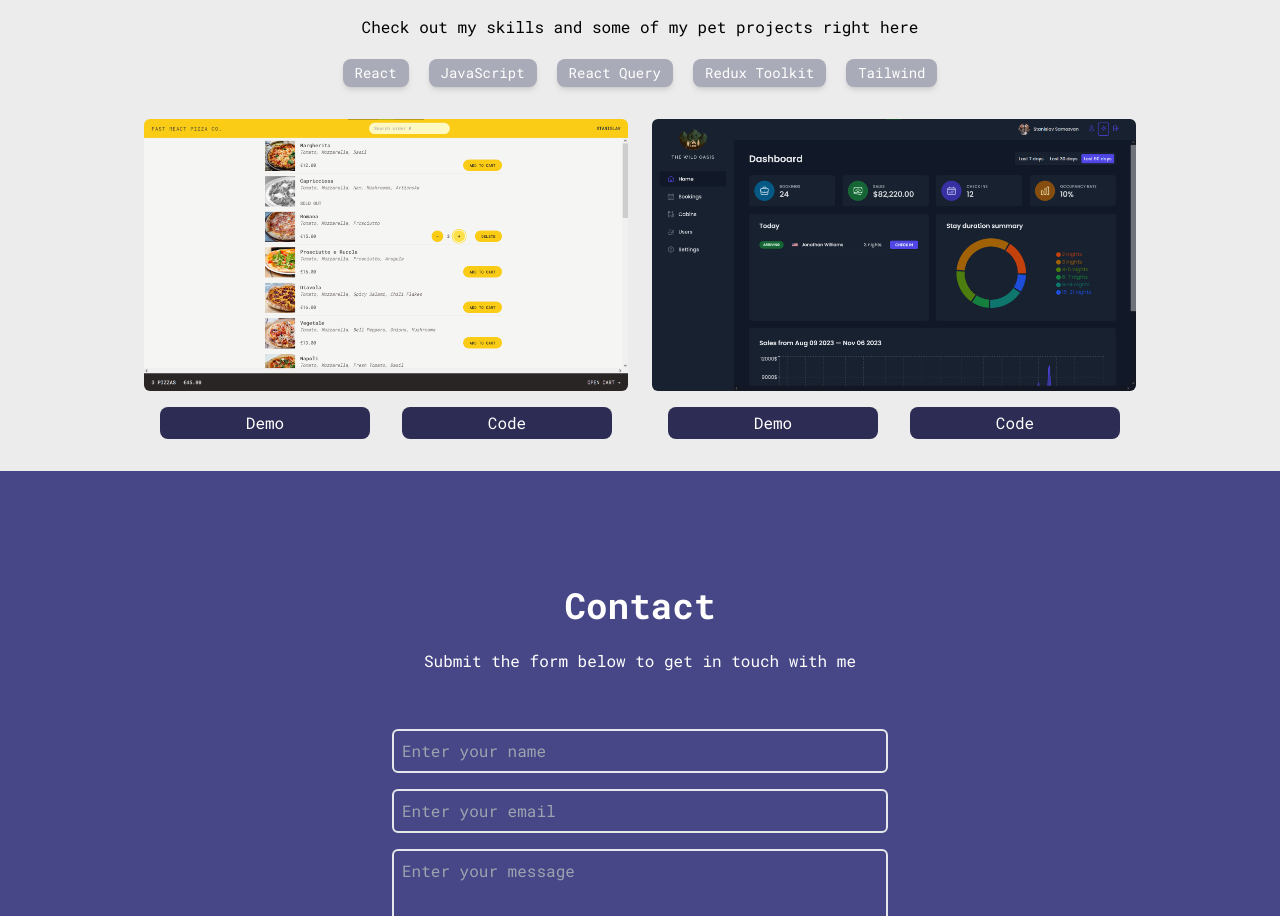
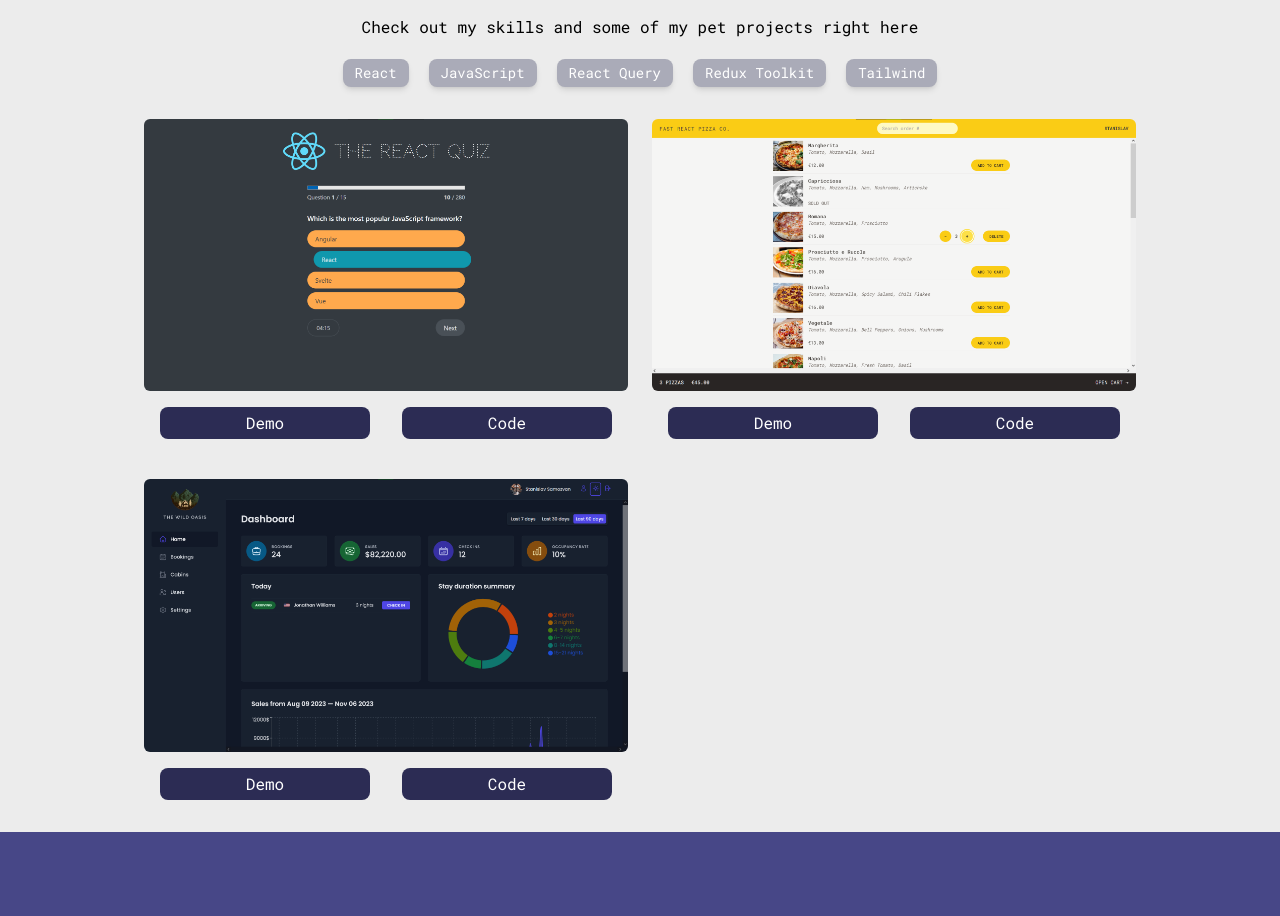
Before and after one commit to Samstas/website-portfolio, a React (Vite) app: page / in a window 1280 px wide. Shown: the part 933-1849 px from the top of the page. Built offline with nearby package versions, Linux system fonts and the light colour scheme.

Commit message:
fix quiz project

```diff
--- a/src/components/Portfolio.jsx
+++ b/src/components/Portfolio.jsx
@@ -5,13 +5,13 @@ import Skills from "./Skills,";
 
 const Portfolio = () => {
   const portfolios = [
-    // {
-    //   id: 1,
-    //   name: "React Quiz",
-    //   src: quiz,
-    //   gitHubCode: "https://github.com/Samstas/react-quiz",
-    //   demoLink: "https://react-quiz-steel.vercel.app/",
-    // },
+    {
+      id: 1,
+      name: "React Quiz",
+      src: quiz,
+      gitHubCode: "https://github.com/Samstas/react-quiz",
+      demoLink: "https://react-quiz-steel.vercel.app/",
+    },
     {
       id: 2,
       name: "React Pizza",
```
